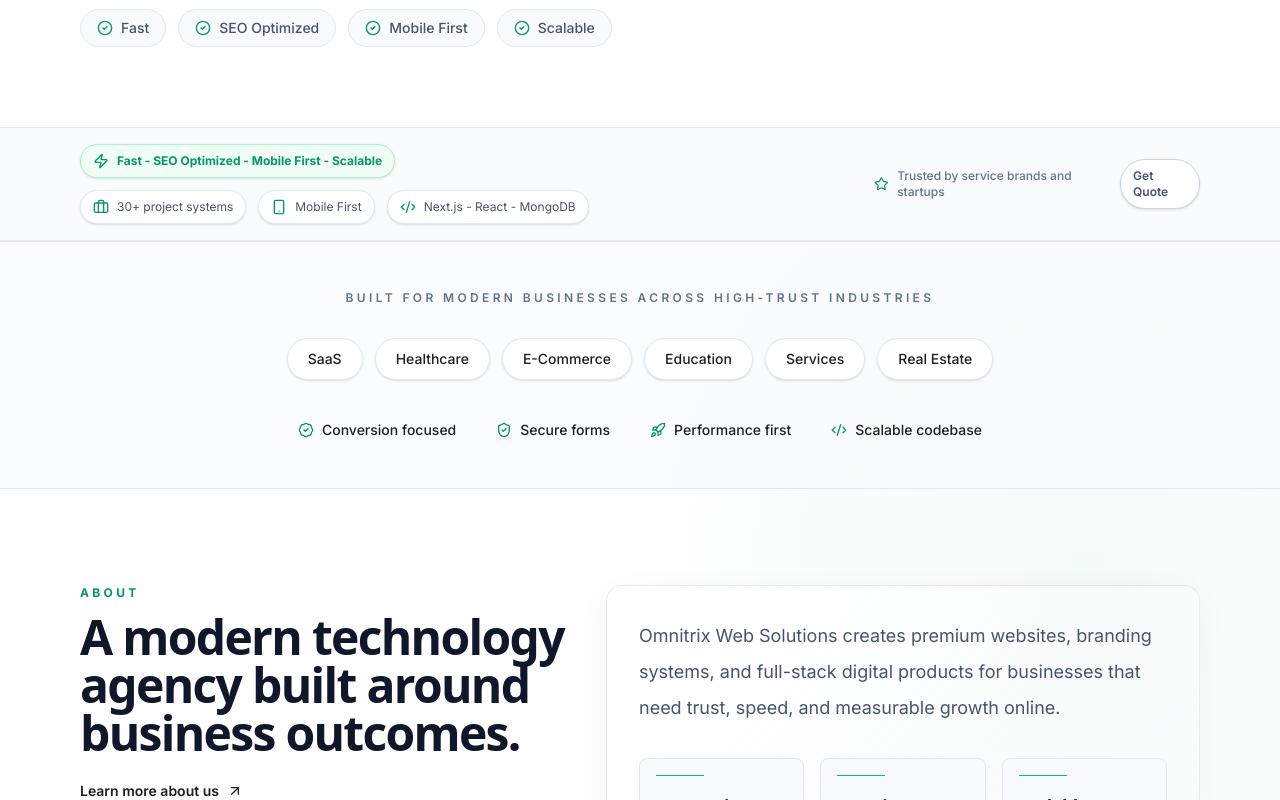
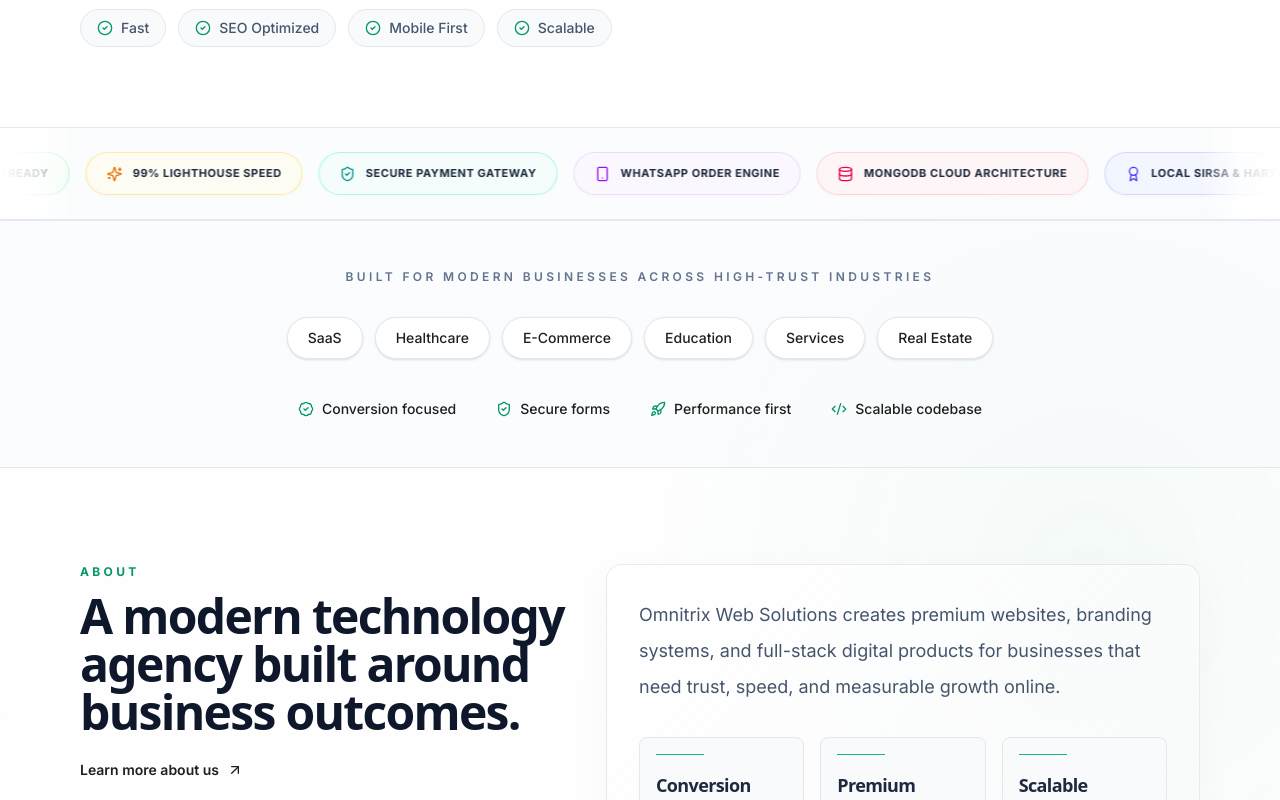
Before and after one commit to keshavladha/Omnitrix-Web-Solutions, a Next.js app: page / in a window 1280 px wide. Shown: the part 1000-1800 px from the top of the page. Built offline with nearby package versions, Linux system fonts and the light colour scheme; a web font is replaced by a local one.

Commit message:
feat: implement Fusion AI template visual & animation flow — infinite horizontal marquee technology ticker, staggered scroll reveals, and high-fidelity ambient green radial gradients

```diff
--- a/app/globals.css
+++ b/app/globals.css
@@ -162,6 +162,17 @@ select {
   }
 }
 
+/* Infinite Horizontal Marquee Ticker */
+@keyframes marquee {
+  0% { transform: translateX(0%); }
+  100% { transform: translateX(-50%); }
+}
+.animate-marquee {
+  display: flex;
+  width: max-content;
+  animation: marquee 30s linear infinite;
+}
+
 @media (prefers-reduced-motion: reduce) {
   *,
   *::before,
--- a/components/background.tsx
+++ b/components/background.tsx
@@ -7,8 +7,8 @@ export function AmbientBackground() {
   const mouseX = useMotionValue(50);
   const mouseY = useMotionValue(18);
 
-  // Track cursor with Google Blue brand radial gradient
-  const background = useMotionTemplate`radial-gradient(circle at ${mouseX}% ${mouseY}%, rgba(66, 133, 244, 0.15), transparent 24rem)`;
+  // Track cursor with Premium Emerald Green brand radial gradient
+  const background = useMotionTemplate`radial-gradient(circle at ${mouseX}% ${mouseY}%, rgba(16, 185, 129, 0.12), transparent 24rem)`;
 
   // Scroll tracking for parallax background movement
   const { scrollY } = useScroll();
@@ -45,21 +45,21 @@ export function AmbientBackground() {
 
       {/* Layer 2: Giant Ambient Glowing Spheres (Scroll-driven Parallax Orbs) */}
       <motion.div
-        className="absolute left-[-15%] top-[20vh] h-[30rem] w-[30rem] rounded-full bg-[radial-gradient(circle,rgba(66,133,244,0.06),transparent_70%)] blur-2xl"
+        className="absolute left-[-15%] top-[20vh] h-[30rem] w-[30rem] rounded-full bg-[radial-gradient(circle,rgba(16,185,129,0.06),transparent_70%)] blur-2xl"
         style={{ y: yOrbLeft }}
       />
       <motion.div
-        className="absolute right-[-10%] top-[55vh] h-[36rem] w-[36rem] rounded-full bg-[radial-gradient(circle,rgba(16,185,129,0.04),transparent_70%)] blur-2xl"
+        className="absolute right-[-10%] top-[55vh] h-[36rem] w-[36rem] rounded-full bg-[radial-gradient(circle,rgba(5,150,105,0.04),transparent_70%)] blur-2xl"
         style={{ y: yOrbRight }}
       />
 
       {/* Layer 3: High-tech linear accents that move at a different parallax rate */}
       <motion.div
-        className="absolute left-[8%] top-[32%] h-px w-52 bg-gradient-to-r from-transparent via-blue-400/30 to-transparent"
+        className="absolute left-[8%] top-[32%] h-px w-52 bg-gradient-to-r from-transparent via-emerald-400/30 to-transparent"
         style={{ y: yAccents }}
       />
       <motion.div
-        className="absolute right-[10%] top-[18%] h-64 w-px bg-gradient-to-b from-transparent via-red-400/20 to-transparent"
+        className="absolute right-[10%] top-[18%] h-64 w-px bg-gradient-to-b from-transparent via-teal-400/20 to-transparent"
         style={{ y: yAccents }}
       />
     </div>
--- a/components/sections.tsx
+++ b/components/sections.tsx
@@ -430,8 +430,9 @@ export function ProcessSection() {
         </div>
 
         <div className="mt-12 grid gap-4 md:grid-cols-2 lg:grid-cols-3">
-          {processSteps.map((step) => (
-            <div key={step.phase} className="glass rounded-2xl p-6 transition hover:-translate-y-1 hover:border-blue-500/30 hover:shadow-md">
+          {processSteps.map((step, index) => (
+            <Reveal key={step.phase} delay={0.06 * index}>
+              <div className="glass h-full rounded-2xl p-6 transition hover:-translate-y-1 hover:border-blue-500/30 hover:shadow-md bg-white">
                 <div className="flex items-center gap-4">
                   <div className="flex h-12 w-12 items-center justify-center rounded-lg bg-blue-50 border border-blue-100 text-blue-600 font-display text-lg font-semibold">{step.number}</div>
                   <div>
@@ -448,6 +449,7 @@ export function ProcessSection() {
                   </ul>
                 </div>
               </div>
+            </Reveal>
           ))}
         </div>
       </div>
--- a/components/trust-bar.tsx
+++ b/components/trust-bar.tsx
@@ -1,38 +1,37 @@
-import { Briefcase, Code2, Smartphone, Star, Zap } from "lucide-react";
+import { Briefcase, Code2, Smartphone, Star, Zap, Sparkles, ShieldCheck, Database, Award } from "lucide-react";
 
 export function TrustBar() {
+  const items = [
+    { text: "Fast Load speed (0.8s)", icon: Zap, color: "text-emerald-600 bg-emerald-50/60 border-emerald-200/80" },
+    { text: "Next.js 16 Production Ready", icon: Code2, color: "text-blue-600 bg-blue-50/60 border-blue-200/80" },
+    { text: "99% Lighthouse Speed", icon: Sparkles, color: "text-amber-600 bg-amber-50/60 border-amber-200/80" },
+    { text: "Secure Payment Gateway", icon: ShieldCheck, color: "text-teal-600 bg-teal-50/60 border-teal-200/80" },
+    { text: "WhatsApp Order Engine", icon: Smartphone, color: "text-purple-600 bg-purple-50/60 border-purple-200/80" },
+    { text: "MongoDB Cloud Architecture", icon: Database, color: "text-rose-600 bg-rose-50/60 border-rose-200/80" },
+    { text: "Local Sirsa & Haryana Support", icon: Award, color: "text-indigo-600 bg-indigo-50/60 border-indigo-200/80" },
+    { text: "Interactive Modern UI Layouts", icon: Briefcase, color: "text-pink-600 bg-pink-50/60 border-pink-200/80" },
+  ];
+
+  // Duplicate items array to make the infinite scrolling loop absolutely seamless!
+  const doubledItems = [...items, ...items, ...items];
+
   return (
-    <div className="border-y border-slate-200 bg-slate-50/80 py-4">
-      <div className="container flex flex-col items-start justify-between gap-4 text-sm text-slate-600 lg:flex-row lg:items-center">
-        <div className="flex flex-wrap items-center gap-3">
-          <span className="inline-flex items-center gap-2 rounded-full border border-blue-200 bg-blue-50 px-3 py-2 text-xs font-bold text-blue-600 shadow-sm">
-            <Zap className="h-4 w-4 text-blue-600" aria-hidden />
-            Fast - SEO Optimized - Mobile First - Scalable
-          </span>
-          <div className="flex flex-wrap items-center gap-3">
-            <div className="inline-flex items-center gap-2 rounded-full border border-slate-200 bg-white px-3 py-2 text-xs text-slate-650 shadow-sm">
-              <Briefcase className="h-4 w-4 text-blue-600" aria-hidden />
-              30+ project systems
+    <div className="border-y border-slate-200/80 bg-slate-50/50 py-5 overflow-hidden relative">
+      {/* Sleek shadow overlays to hide entry and exit edges */}
+      <div className="absolute inset-y-0 left-0 w-20 bg-gradient-to-r from-white via-white/80 to-transparent z-10 pointer-events-none" />
+      <div className="absolute inset-y-0 right-0 w-20 bg-gradient-to-l from-white via-white/80 to-transparent z-10 pointer-events-none" />
+
+      <div className="w-full flex items-center">
+        <div className="animate-marquee flex items-center gap-4 py-1">
+          {doubledItems.map((item, idx) => (
+            <div
+              key={idx}
+              className={`inline-flex items-center gap-2.5 rounded-full border px-5 py-3 text-[11px] font-bold shadow-[0_2px_4px_rgba(0,0,0,0.02)] backdrop-blur-sm transition-all duration-300 hover:scale-105 shrink-0 ${item.color}`}
+            >
+              <item.icon className="h-4 w-4" aria-hidden />
+              <span className="tracking-wider uppercase text-slate-800">{item.text}</span>
             </div>
-            <div className="inline-flex items-center gap-2 rounded-full border border-slate-200 bg-white px-3 py-2 text-xs text-slate-650 shadow-sm">
-              <Smartphone className="h-4 w-4 text-blue-600" aria-hidden />
-              Mobile First
-            </div>
-            <div className="inline-flex items-center gap-2 rounded-full border border-slate-200 bg-white px-3 py-2 text-xs text-slate-655 shadow-sm">
-              <Code2 className="h-4 w-4 text-blue-600" aria-hidden />
-              Next.js - React - MongoDB
-            </div>
-          </div>
-        </div>
-
-        <div className="flex items-center gap-4">
-          <div className="inline-flex items-center gap-2 text-xs text-slate-500 font-medium">
-            <Star className="h-4 w-4 text-blue-600" aria-hidden />
-            Trusted by service brands and startups
-          </div>
-          <a href="/contact" className="rounded-full border border-slate-300 bg-white px-3 py-2 text-xs font-semibold text-slate-700 transition hover:bg-slate-50 shadow-sm hover:shadow-md">
-            Get Quote
-          </a>
+          ))}
         </div>
       </div>
     </div>
```
Also changed, not shown: 1 other file (tests, documents, lock files or other folders). Lines whose indentation alone changed are shown as unchanged.
